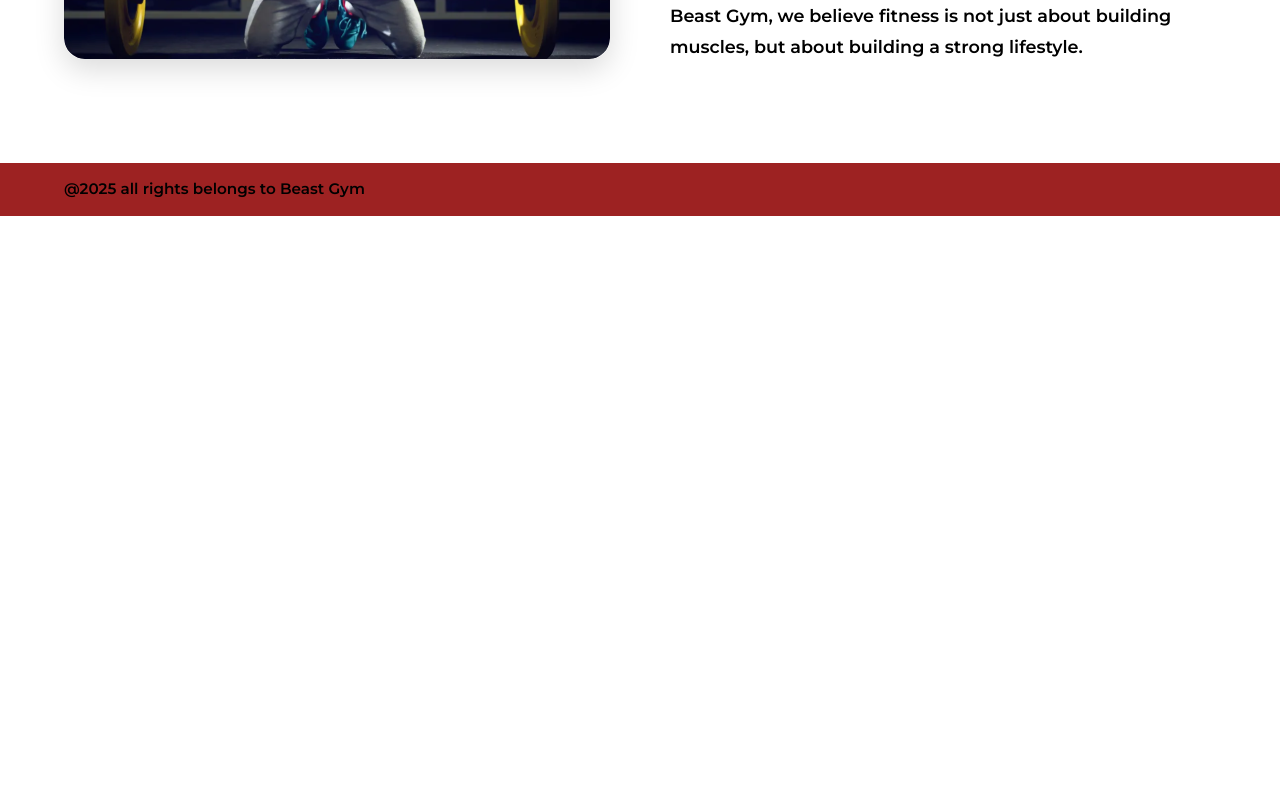
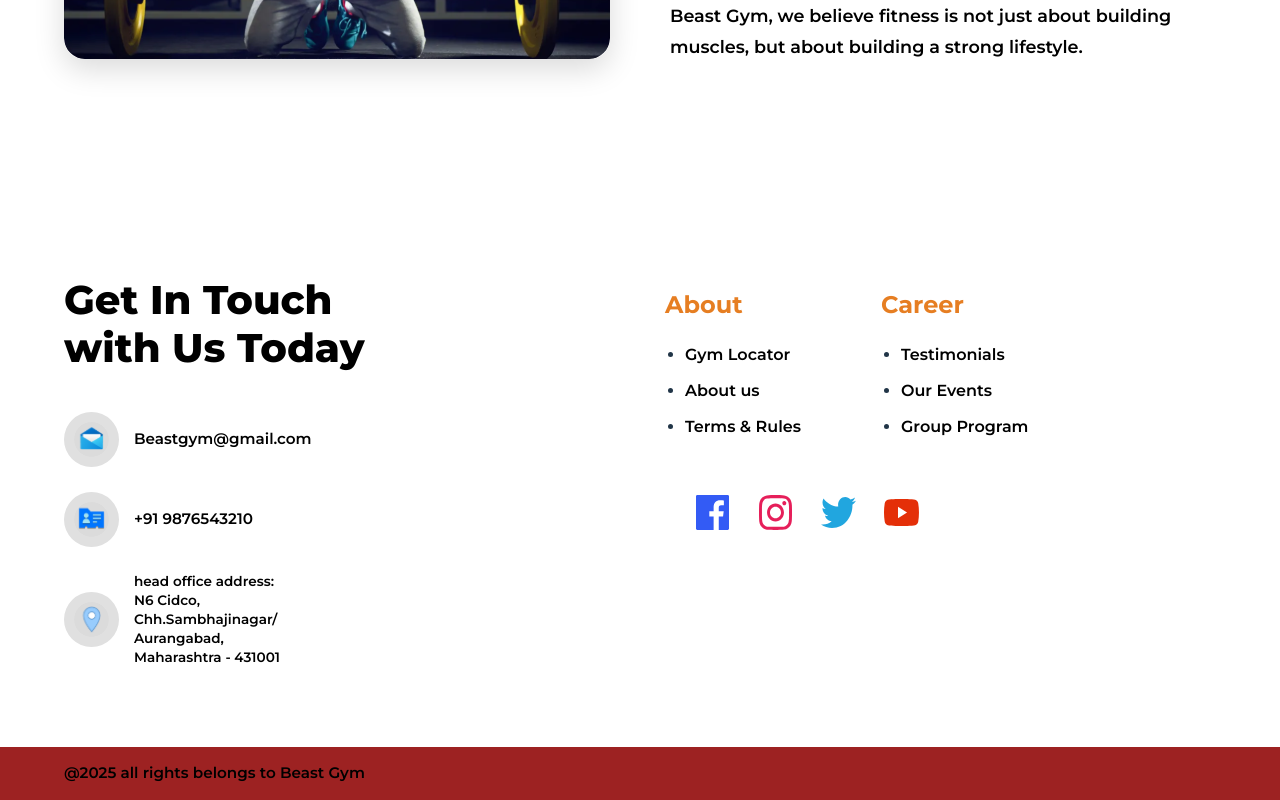
Before and after one commit to Swapnilp011/Gym-site, a React (Vite) app: page /about in a window 1280 px wide. Shown: the part 1353-2153 px from the top of the page. Before the commit the page ends 1569 px from the top, so only its background shows below. Built offline with nearby package versions, Linux system fonts and the light colour scheme.

Commit message:
add the get into touch section inthe About us page

```diff
--- a/src/pages/Aboutuspage/Aboutuspage.jsx
+++ b/src/pages/Aboutuspage/Aboutuspage.jsx
@@ -8,6 +8,7 @@ import React from 'react';
 // IMPORT SECTIONS
 import AboutSection from '../Aboutuspage/Aboutus.jsx'; // <--- IMPORT NEW SECTION
 import OurGoal from '././OurGoal.jsx';
+import Getintouch from '../Homepage/Getintouchsection.jsx';
 
 // 2. IMPORT IMAGES
 // Note: 'aboutImage' is no longer needed here because it's inside AboutSection.jsx
@@ -27,6 +28,8 @@ const AboutUs = () => {
       {/* --- OUR GOAL SECTION --- */}
       <OurGoal />
 
+      <Getintouch/>
+
       {/* <Footer /> */}
 
     </div>
--- a/src/pages/Homepage/Getintouchsection.css
+++ b/src/pages/Homepage/Getintouchsection.css
@@ -110,7 +110,8 @@
 /* Social Icons */
 .social-media-container {
   display: flex;
-  gap: 15px;
+  gap: 28px;
+    padding-left: 30px;
 }
 
 .social-icon {
```
